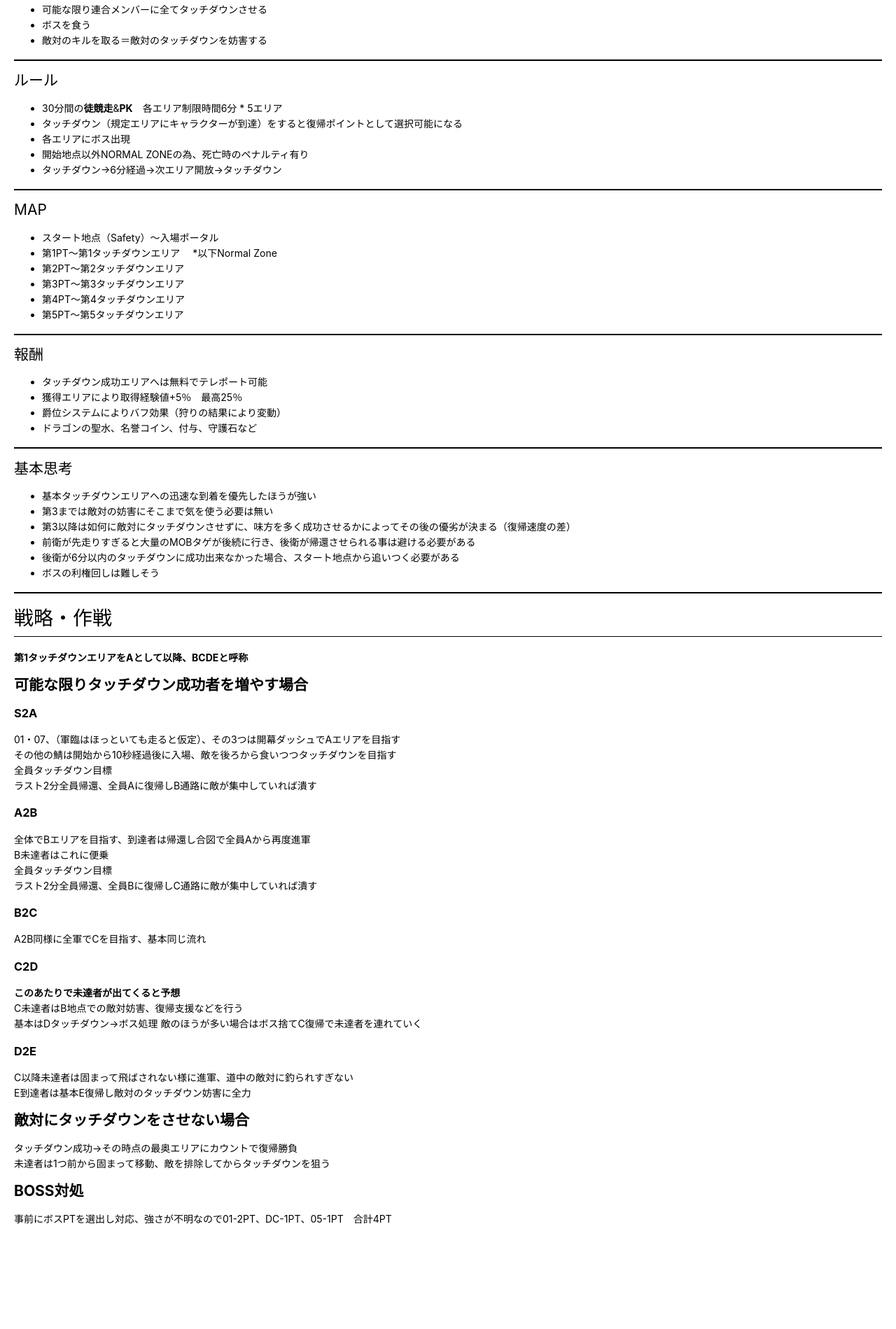
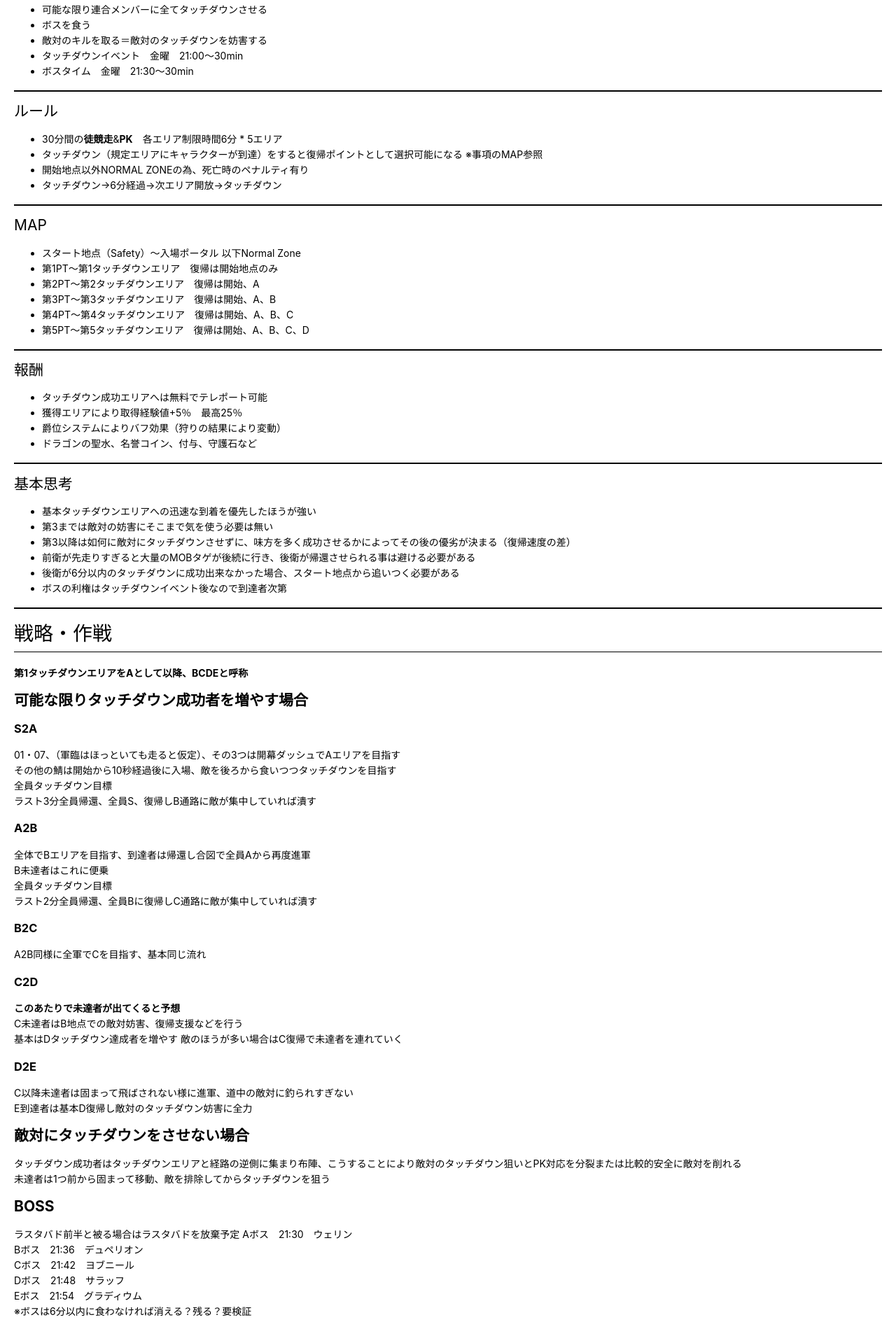
Before and after one commit to Simpsan/escaros, a plain HTML site: page index.html in a window 1280 px wide. Shown: the part 117-2016 px from the top of the page at 70% size. Before the commit the page ends 1884 px from the top, so only its background shows below. Drawn offline with Linux system fonts and the light colour scheme; a script that the page names is missing.

Commit message:
Update index.html

```diff
--- a/index.html
+++ b/index.html
@@ -371,25 +371,27 @@ code {
 <li>可能な限り連合メンバーに全てタッチダウンさせる</li>
 <li>ボスを食う</li>
 <li>敵対のキルを取る＝敵対のタッチダウンを妨害する</li>
+<li>タッチダウンイベント　金曜　21:00～30min</li>
+<li>ボスタイム　金曜　21:30～30min</li>
 </ul>
 <hr>
 <h2 id="%E3%83%AB%E3%83%BC%E3%83%AB">ルール</h2>
 <ul>
 <li>30分間の<strong>徒競走</strong>&amp;<strong>PK</strong>　各エリア制限時間6分 * 5エリア</li>
-<li>タッチダウン（規定エリアにキャラクターが到達）をすると復帰ポイントとして選択可能になる</li>
-<li>各エリアにボス出現</li>
+<li>タッチダウン（規定エリアにキャラクターが到達）をすると復帰ポイントとして選択可能になる  ※事項のMAP参照</li>
 <li>開始地点以外NORMAL ZONEの為、死亡時のペナルティ有り</li>
 <li>タッチダウン→6分経過→次エリア開放→タッチダウン</li>
 </ul>
 <hr>
 <h2 id="map">MAP</h2>
 <ul>
-<li>スタート地点（Safety）～入場ポータル</li>
-<li>第1PT～第1タッチダウンエリア 　*以下Normal Zone</li>
-<li>第2PT～第2タッチダウンエリア</li>
-<li>第3PT～第3タッチダウンエリア</li>
-<li>第4PT～第4タッチダウンエリア</li>
-<li>第5PT～第5タッチダウンエリア</li>
+<li>スタート地点（Safety）～入場ポータル
+以下Normal Zone</li>
+<li>第1PT～第1タッチダウンエリア　復帰は開始地点のみ</li>
+<li>第2PT～第2タッチダウンエリア　復帰は開始、A</li>
+<li>第3PT～第3タッチダウンエリア　復帰は開始、A、B</li>
+<li>第4PT～第4タッチダウンエリア　復帰は開始、A、B、C</li>
+<li>第5PT～第5タッチダウンエリア　復帰は開始、A、B、C、D</li>
 </ul>
 <hr>
 <h2 id="%E5%A0%B1%E9%85%AC">報酬</h2>
@@ -407,7 +409,7 @@ code {
 <li>第3以降は如何に敵対にタッチダウンさせずに、味方を多く成功させるかによってその後の優劣が決まる（復帰速度の差）</li>
 <li>前衛が先走りすぎると大量のMOBタゲが後続に行き、後衛が帰還させられる事は避ける必要がある</li>
 <li>後衛が6分以内のタッチダウンに成功出来なかった場合、スタート地点から追いつく必要がある</li>
-<li>ボスの利権回しは難しそう</li>
+<li>ボスの利権はタッチダウンイベント後なので到達者次第</li>
 </ul>
 <hr>
 <h1 id="%E6%88%A6%E7%95%A5%E3%83%BB%E4%BD%9C%E6%88%A6">戦略・作戦</h1>
@@ -417,7 +419,7 @@ code {
 <p>01・07、（軍臨はほっといても走ると仮定）、その3つは開幕ダッシュでAエリアを目指す<br>
 その他の鯖は開始から10秒経過後に入場、敵を後ろから食いつつタッチダウンを目指す<br>
 全員タッチダウン目標<br>
-ラスト2分全員帰還、全員Aに復帰しB通路に敵が集中していれば潰す</p>
+ラスト3分全員帰還、全員S、復帰しB通路に敵が集中していれば潰す</p>
 <h3 id="a2b"><strong>A2B</strong></h3>
 <p>全体でBエリアを目指す、到達者は帰還し合図で全員Aから再度進軍<br>
 B未達者はこれに便乗<br>
@@ -428,15 +430,21 @@ B未達者はこれに便乗<br>
 <h3 id="c2d"><strong>C2D</strong></h3>
 <p><strong>このあたりで未達者が出てくると予想</strong><br>
 C未達者はB地点での敵対妨害、復帰支援などを行う<br>
-基本はDタッチダウン→ボス処理  敵のほうが多い場合はボス捨てC復帰で未達者を連れていく</p>
+基本はDタッチダウン達成者を増やす  敵のほうが多い場合はC復帰で未達者を連れていく</p>
 <h3 id="d2e"><strong>D2E</strong></h3>
 <p>C以降未達者は固まって飛ばされない様に進軍、道中の敵対に釣られすぎない<br>
-E到達者は基本E復帰し敵対のタッチダウン妨害に全力</p>
+E到達者は基本D復帰し敵対のタッチダウン妨害に全力</p>
 <h2 id="%E6%95%B5%E5%AF%BE%E3%81%AB%E3%82%BF%E3%83%83%E3%83%81%E3%83%80%E3%82%A6%E3%83%B3%E3%82%92%E3%81%95%E3%81%9B%E3%81%AA%E3%81%84%E5%A0%B4%E5%90%88"><strong>敵対にタッチダウンをさせない場合</strong></h2>
-<p>タッチダウン成功→その時点の最奥エリアにカウントで復帰勝負<br>
+<p>タッチダウン成功者はタッチダウンエリアと経路の逆側に集まり布陣、こうすることにより敵対のタッチダウン狙いとPK対応を分裂または比較的安全に敵対を削れる<br>
 未達者は1つ前から固まって移動、敵を排除してからタッチダウンを狙う</p>
-<h2 id="boss%E5%AF%BE%E5%87%A6"><strong>BOSS対処</strong></h2>
-<p>事前にボスPTを選出し対応、強さが不明なので01-2PT、DC-1PT、05-1PT　合計4PT</p>
+<h2 id="boss"><strong>BOSS</strong></h2>
+<p>ラスタバド前半と被る場合はラスタバドを放棄予定
+Aボス　21:30　ウェリン<br>
+Bボス　21:36　デュペリオン<br>
+Cボス　21:42　ヨブニール<br>
+Dボス　21:48　サラッフ<br>
+Eボス　21:54　グラディウム<br>
+※ボスは6分以内に食わなければ消える？残る？要検証</p>
 
 </body>
 </html>
```
